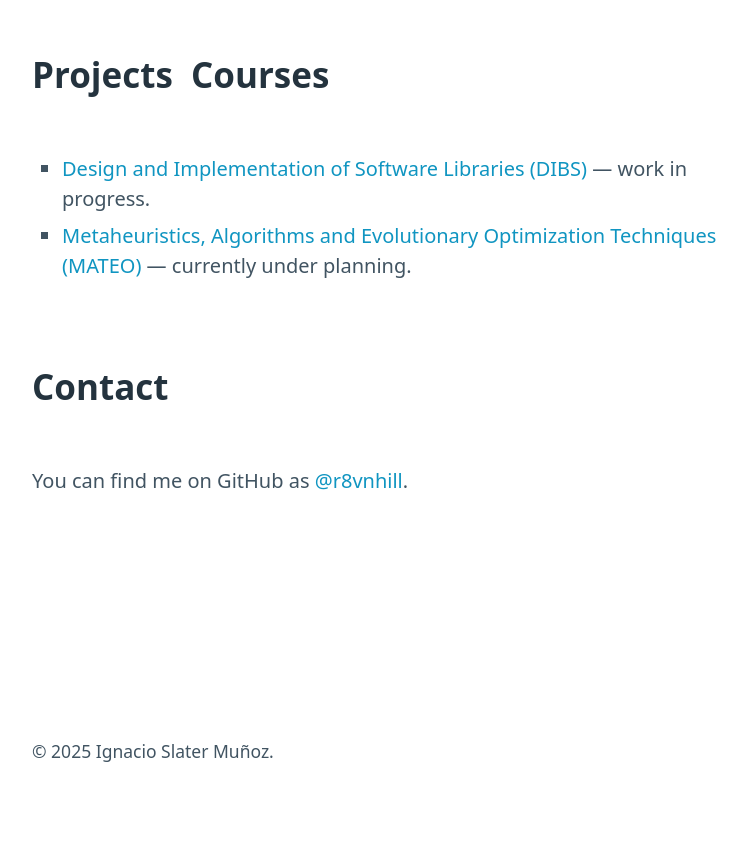
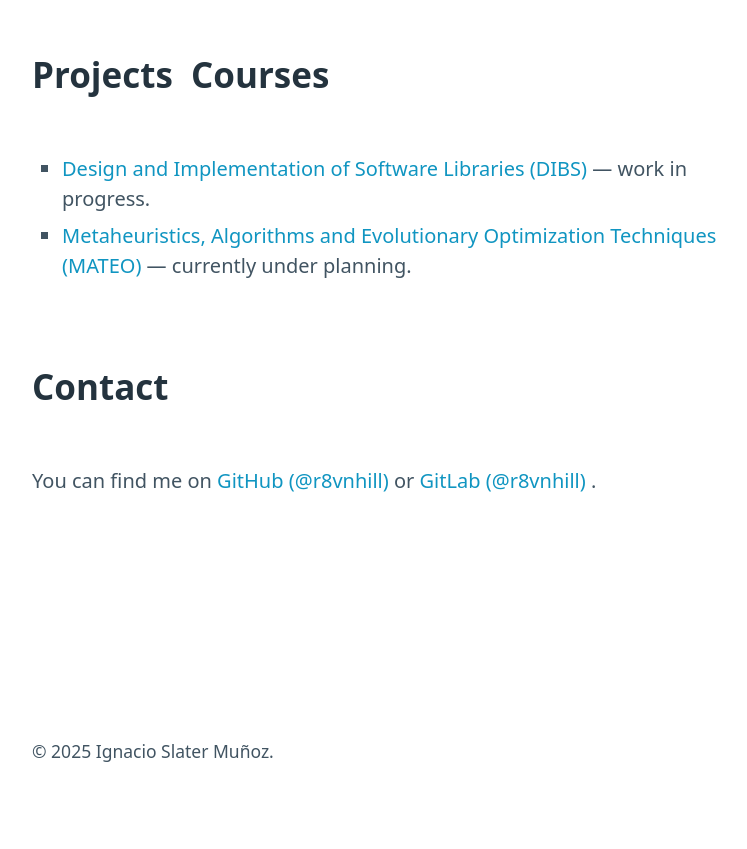
Before and after one commit to r8vnhill/ravenhill-cl, a plain HTML site: page index.html in a window 1280 px wide. Shown: the part 1157-2006 px from the top of the page, without its empty margins (248-995 px from the left). Drawn offline with nearby package versions, Linux system fonts and the light colour scheme.

Commit message:
🔗 Add GitLab profile link to contact section
Included GitLab handle and link alongside GitHub in both README and website's contact section for broader platform visibility.

```diff
--- a/index.html
+++ b/index.html
@@ -110,21 +110,28 @@
       <section id="contact">
         <h2>Contact</h2>
         <p>
-          You can find me on GitHub as
+          You can find me on
           <a
             href="https://github.com/r8vnhill"
             target="_blank"
             rel="noopener noreferrer"
-            >@r8vnhill</a
+          >
+            GitHub (@r8vnhill)
+          </a>
+          or
+          <a
+            href="https://gitlab.com/r8vnhill"
+            target="_blank"
+            rel="noopener noreferrer"
+          >
+            GitLab (@r8vnhill) </a
           >.
         </p>
       </section>
     </main>
 
     <footer role="contentinfo">
-      <small
-        >&copy; 2025 Ignacio Slater Muñoz.</small
-      >
+      <small>&copy; 2025 Ignacio Slater Muñoz.</small>
     </footer>
   </body>
 </html>
```
Also changed, not shown: 1 other file.
